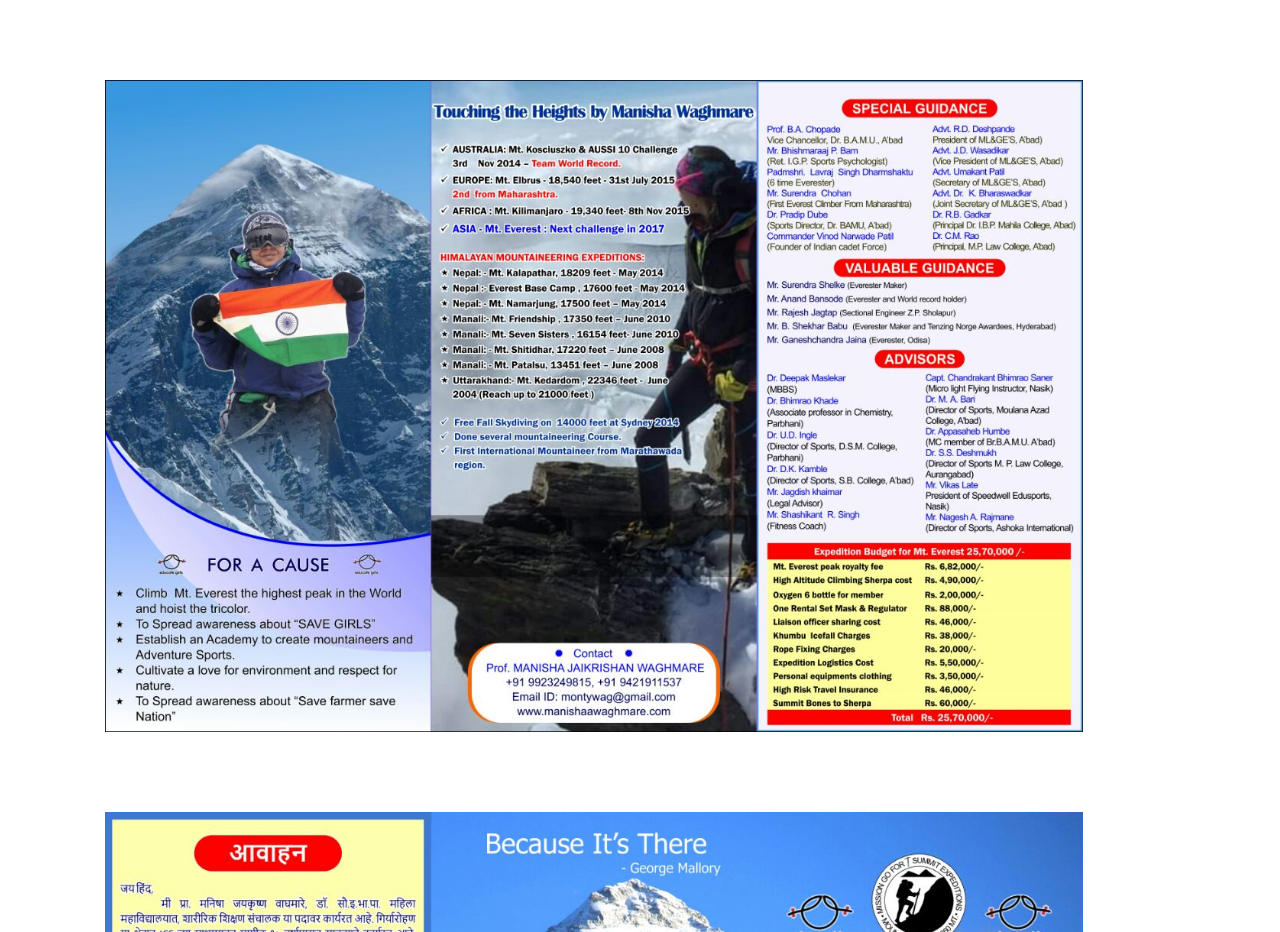
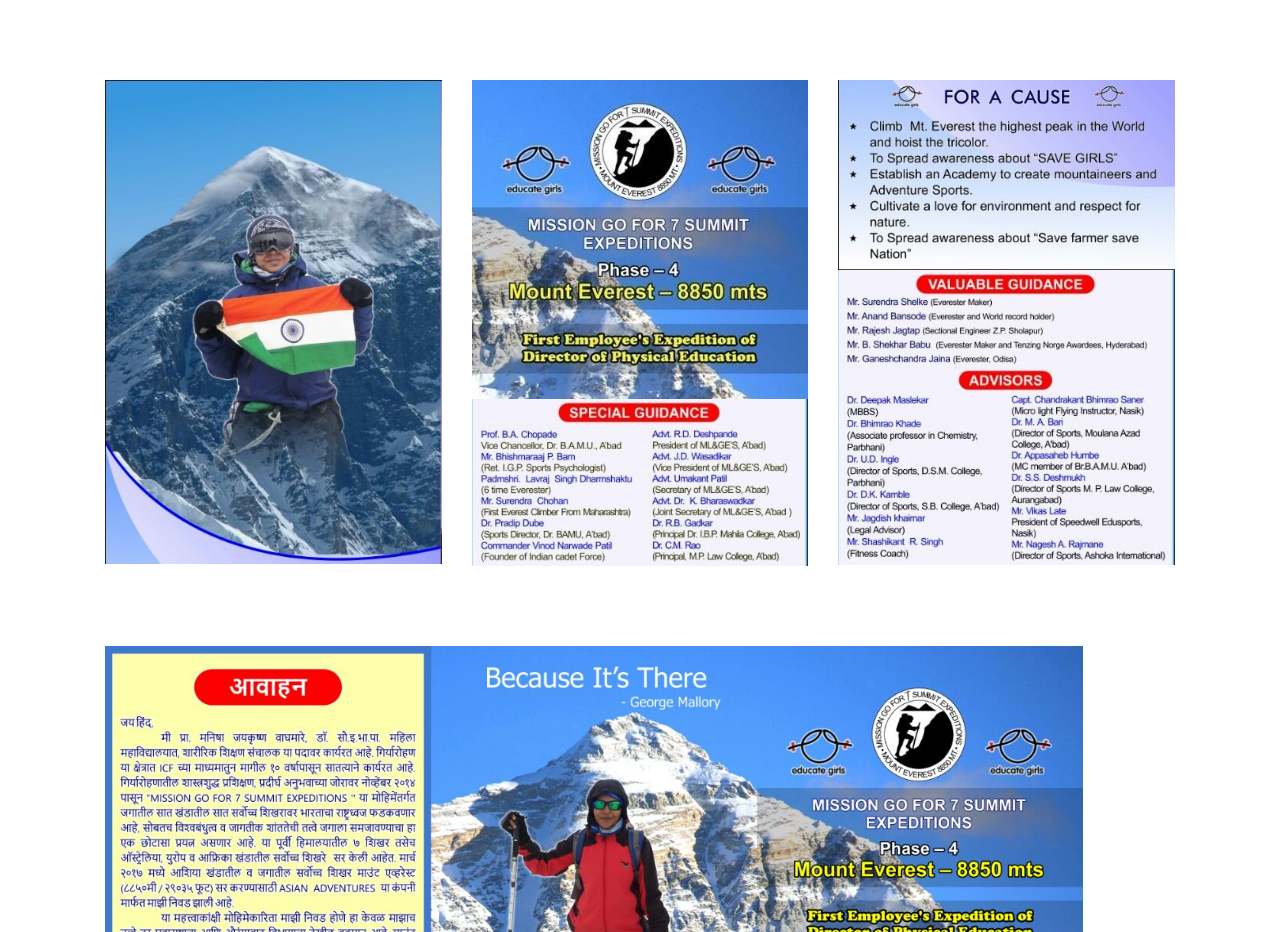
Before and after one commit to manishawaghmare/manishawaghmare.github.io, a plain HTML site: page index.html in a window 1280 px wide. Shown: the part 5014-5946 px from the top of the page. Drawn offline with nearby package versions, Linux system fonts and the light colour scheme.

Commit message:
Mission everest

```diff
--- a/index.html
+++ b/index.html
@@ -883,7 +883,7 @@
         </div><!-- end container -->
     </section>
 
-            <!-- Everest Section
+        <!-- Mission Everest Section
     ================================================== -->
     <section id="everest">
         <div class="container"> <!-- container -->
@@ -893,14 +893,28 @@
 
             <div class="row"> <!-- row -->
 
-                <div class="col-md-11 text-right">  <!-- Left Content Col 6 -->
-                    <img src="img/everest1.jpg" class="intro-logo img-responsive" alt="free-template">
+                <div class="col-md-4 text-right">  <!-- Left Content Col 6 -->
+                    <img src="img/missionEverest/everest_1.jpg" class="intro-logo img-responsive" alt="free-template" >
+
+
                 </div> <!-- End Left Content Col 6 -->
-            </div>
-        </div>
+                <div class="col-md-4 text-right">  <!-- Left Content Col 6 -->
+                    <img src="img/missionEverest/support_4.jpg" class="intro-logo img-responsive" alt="free-template" >
+ <img src="img/missionEverest/everest_31.jpg" class="intro-logo img-responsive" alt="free-template">
+
+                </div> <!-- End Left Content Col 6 -->
+                <div class="col-md-4 text-right">  <!-- Left Content Col 6 -->
+                    <img src="img/missionEverest/everest_2.jpg" class="intro-logo img-responsive" alt="free-template" >
+ <img src="img/missionEverest/everest_32.jpg" class="intro-logo img-responsive" alt="free-template">
+                    <img src="img/missionEverest/everest_34.jpg" class="intro-logo img-responsive" alt="free-template">
+
+                </div> <!-- End Left Content Col 6 -->
+            </div><!-- end row -->
+
+        </div><!-- end container -->
     </section>
 
-    <!-- Everest Section
+    <!-- Support Section
     ================================================== -->
     <section id="support">
         <div class="container"> <!-- container -->
```
Also changed, not shown: img/everest1.jpg (deleted), img/missionEverest/everest_1.jpg (added), img/missionEverest/everest_2.jpg (added), img/missionEverest/everest_31.jpg (added), img/missionEverest/everest_32.jpg (added), img/missionEverest/everest_34.jpg (added), img/missionEverest/everest_4.jpg (added), img/missionEverest/support_4.jpg (added).
